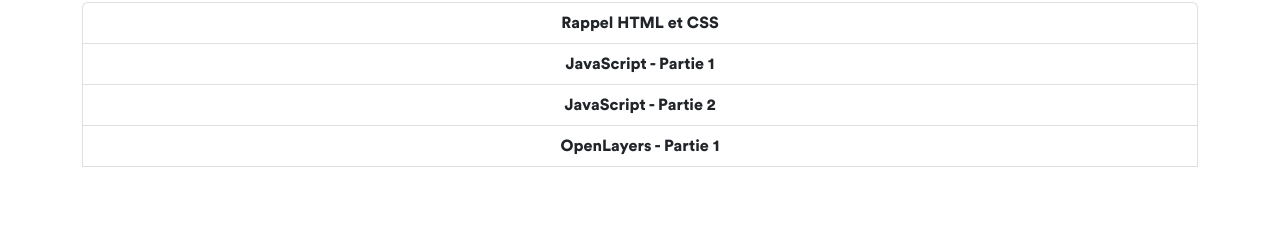
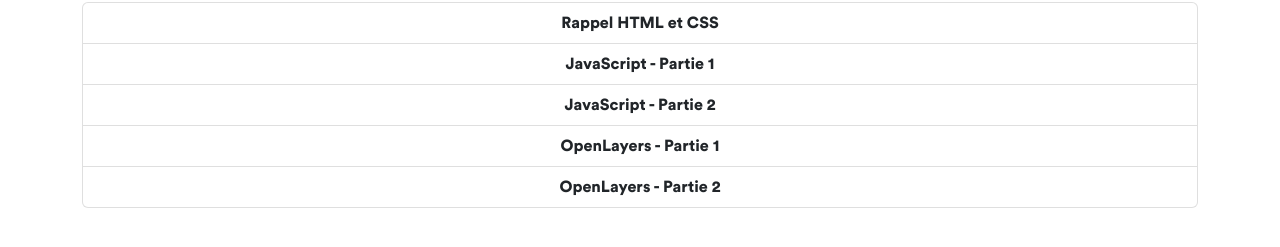
Before and after one commit to maltaesousa/maltaesousa.github.io, a website: page index.html in a window 1280 px wide. Shown: the part 251-498 px from the top of the page. Drawn offline with nearby package versions, Linux system fonts and the light colour scheme.

Commit message:
show ol2

```diff
--- a/index.html
+++ b/index.html
@@ -53,7 +53,7 @@
       <a class="list-group-item list-group-item-action" href="/javascript1/">JavaScript - Partie 1</a>
       <a class="list-group-item list-group-item-action" href="/javascript2/">JavaScript - Partie 2</a>
       <a class="list-group-item list-group-item-action" href="/openlayers1/">OpenLayers - Partie 1</a>
-      <a hidden class="list-group-item list-group-item-action" href="/openlayers2/">OpenLayers - Partie 2</a>
+      <a class="list-group-item list-group-item-action" href="/openlayers2/">OpenLayers - Partie 2</a>
     </div>
   </div>
   <!-- JavaScript Bundle with Popper -->
```
